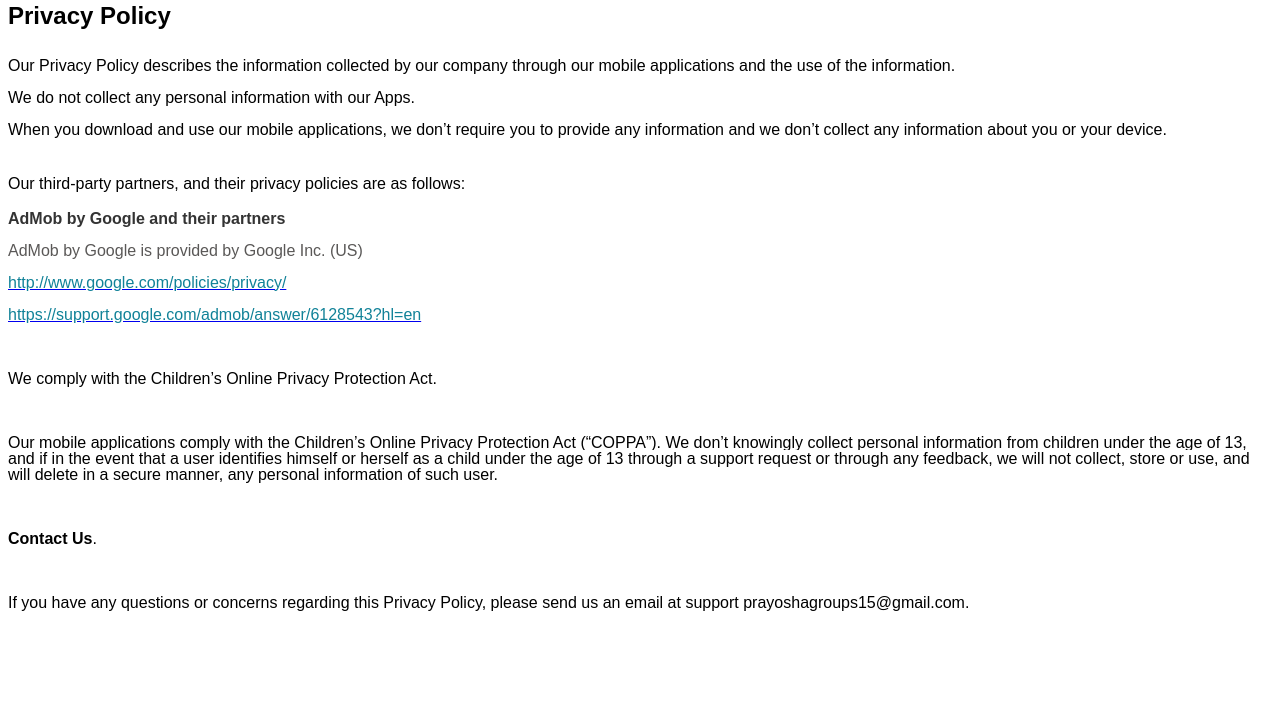
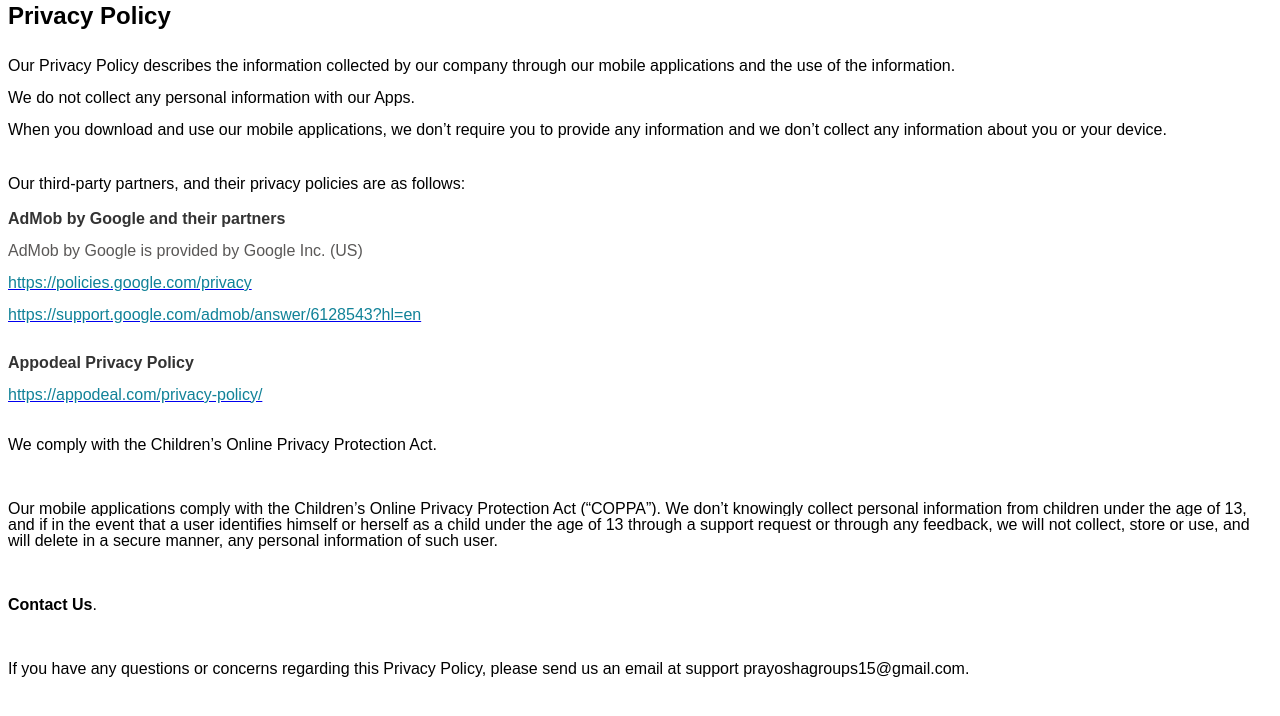
Before and after one commit to PrayoshaTechnologies/prayoshatechnologies.github.io, a plain HTML site: page index.html in a window 1280 px wide. Drawn offline with Linux system fonts and the light colour scheme.

Commit message:
Update index.html

```diff
--- a/index.html
+++ b/index.html
@@ -22,10 +22,17 @@
 <p style="margin-bottom: 0cm; line-height: 100%; background: #ffffff"><font color="#5a5857"><font face="sans-serif"><font size="3" style="font-size: 12pt">AdMob by Google is provided by Google Inc. (US)</font></font></font></p>
 
 <p style="margin-bottom: 0cm; line-height: 100%; background: #ffffff">
-<a href="https://policies.google.com/privacy"><font color="#118298"><font face="sans-serif"><font size="3" style="font-size: 12pt">http://www.google.com/policies/privacy/</font></font></font></a></p>
+<a href="https://policies.google.com/privacy"><font color="#118298"><font face="sans-serif"><font size="3" style="font-size: 12pt">https://policies.google.com/privacy</font></font></font></a></p>
 <p style="margin-bottom: 0cm; line-height: 100%; background: #ffffff">
 <a href="https://support.google.com/admob/answer/6128543?hl=en"><font color="#118298"><font face="sans-serif"><font size="3" style="font-size: 12pt">https://support.google.com/admob/answer/6128543?hl=en</font></font></font></a></p>
 <p align="justify" style="margin-bottom: 0cm; line-height: 100%; background: #ffffff">
+
+<br/>
+
+<font color="#333333"><font face="sans-serif"><b>Appodeal Privacy Policy</b></font></font>
+
+<p style="margin-bottom: 0cm; line-height: 100%; background: #ffffff">
+<a href="https://appodeal.com/privacy-policy/"><font color="#118298"><font face="sans-serif"><font size="3" style="font-size: 12pt">https://appodeal.com/privacy-policy/</font></font></font></a></p>
 
 <br/>
 
```
